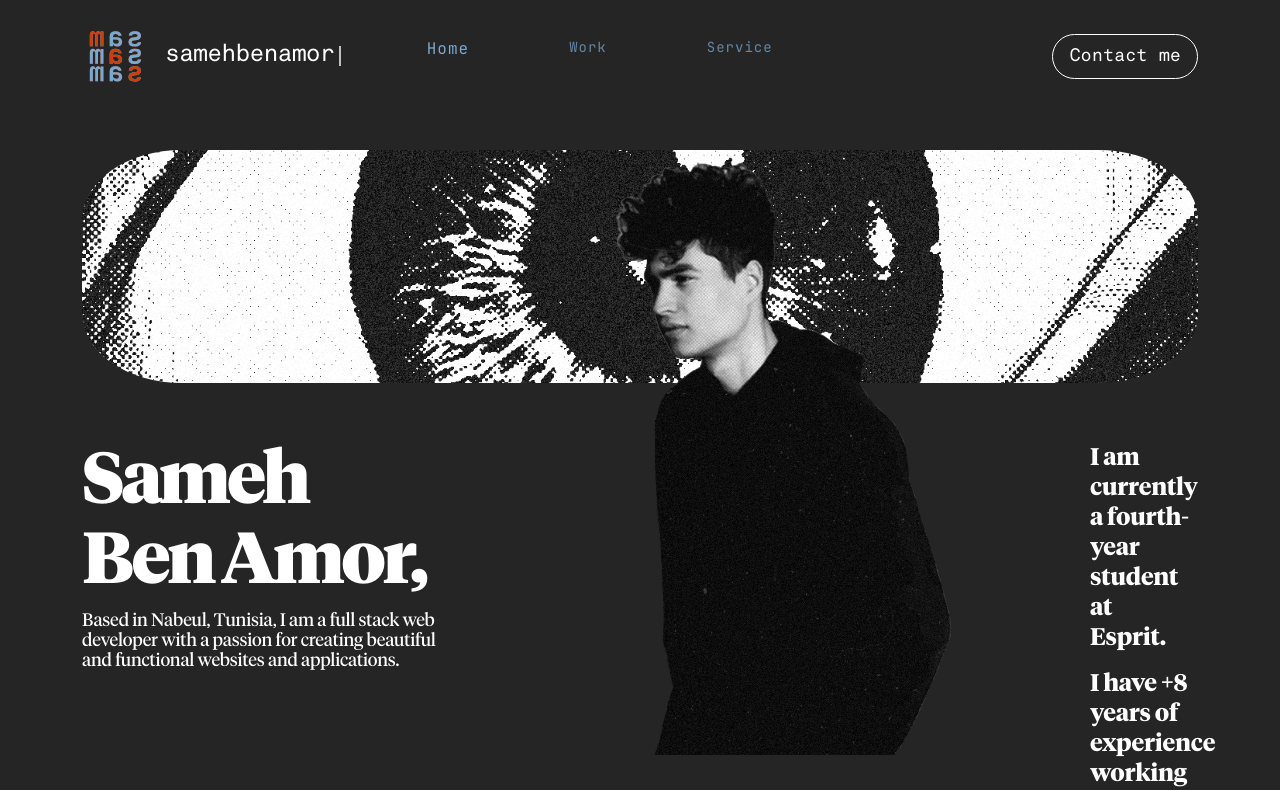
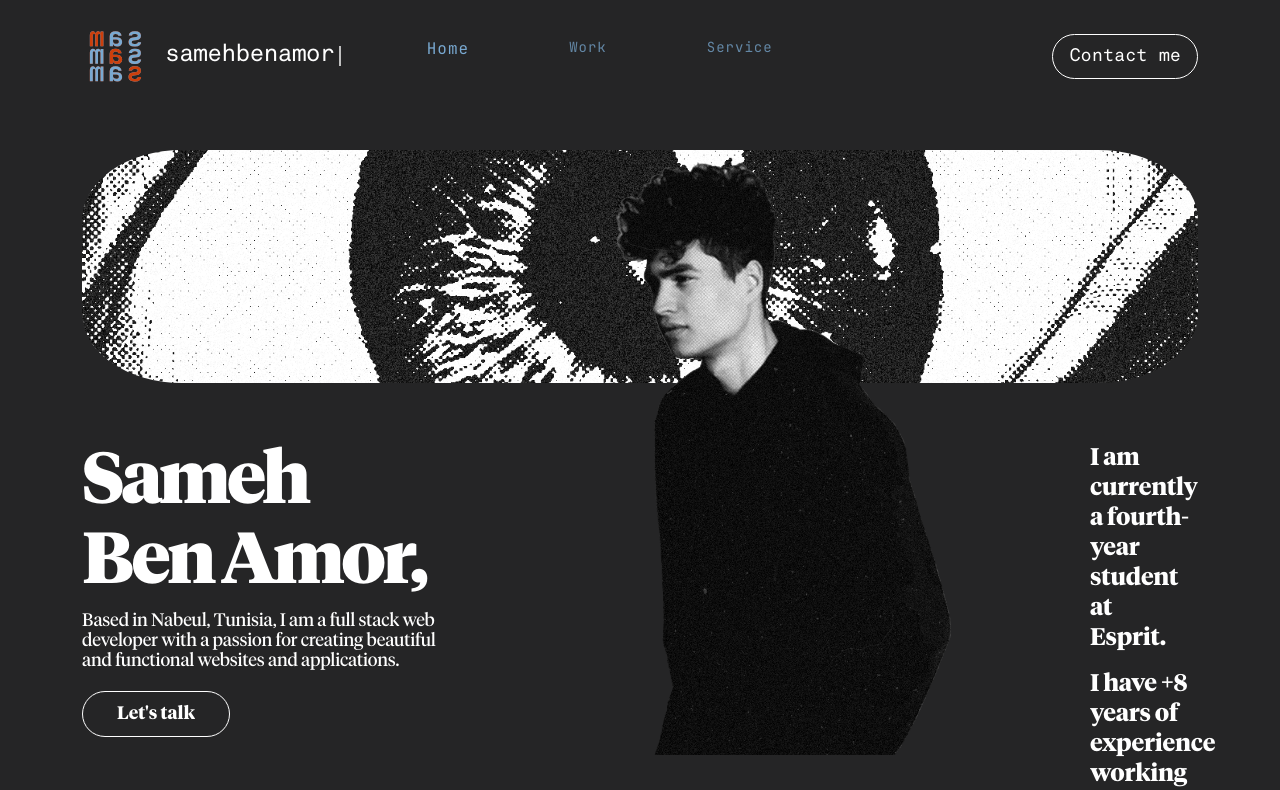
Before and after one commit to samehbenamor/secondpersonalportfolio, a React (Create React App) app: page / in a window 1280 px wide. Shown: the top 790 px of the page. Built offline with nearby package versions, Linux system fonts and the light colour scheme.

Commit message:
Almost done with the banner, added animations

```diff
--- a/package.json
+++ b/package.json
@@ -3,16 +3,20 @@
   "version": "0.1.0",
   "private": true,
   "dependencies": {
+    "@emotion/react": "^11.11.1",
     "@testing-library/jest-dom": "^5.16.5",
     "@testing-library/react": "^13.4.0",
     "@testing-library/user-event": "^13.5.0",
     "animate.css": "^4.1.1",
     "animate.css-react": "^1.1.0",
     "bootstrap": "^5.3.0",
+    "framer-motion": "^10.12.18",
     "react": "^18.2.0",
+    "react-awesome-reveal": "^4.2.5",
     "react-bootstrap": "^2.8.0",
     "react-dom": "^18.2.0",
     "react-scripts": "5.0.1",
+    "react-typewriter-effect": "^1.1.0",
     "web-vitals": "^2.1.4"
   },
   "scripts": {
--- a/src/App.css
+++ b/src/App.css
@@ -302,10 +302,6 @@ nav.navbar .navbar-toggler:focus {
 }
 
 
-.lift {
-  margin-top: 150px;
-}
-
 .currently {
   font-family: 'TiemposHeadline', monospace !important;
   font-weight: 700;
@@ -321,3 +317,72 @@ nav.navbar .navbar-toggler:focus {
 .gridsystemconfusing {
   margin-top: -200px;
 }
+
+.Diffbutt {
+  font-weight: 700;
+  color: #fff;
+  border: 1px solid #fff;
+  padding: 12px 34px;
+  margin-top: 20px;
+
+  font-size: 18px;
+
+	position: relative;
+	background-color: transparent;
+	transition: 0.3s ease-in-out;
+  border-radius: 9999px;
+}
+
+.Diffbutt span {
+  z-index: 1;
+}
+
+.Diffbutt::before {
+  content: "";
+  border-radius: 9999px;
+  position: absolute;
+  /*background-color: #fff;*/
+  background-color: transparent;
+  left: 0;
+  top: 0;
+  z-index: -1;
+  transition: 1s ease-in-out;
+}
+
+.Diffbutt:hover {
+  background-color: #cc3f0c;
+  animation-name: colorChange;
+  animation-duration: 2s;
+  animation-timing-function: ease-in-out;
+  animation-iteration-count: infinite;
+  animation-delay: 0.5s; /* Add a small delay before animation starts */
+}
+
+.Diffbutt:hover::before {
+  content: "";
+	width: 100%;
+	height: 100%;
+	position: absolute;
+  border-radius: 9999px;
+  animation-name: colorChange;
+  animation-duration: 2s;
+  animation-timing-function: ease-in-out;
+  animation-iteration-count: infinite;
+  animation-delay: 1.2s;
+}
+
+
+@keyframes colorChange {
+  0% {
+    /* Set color 1 */
+    background-color: #cc3f0c;
+  }
+  50% {
+    /* Set color 2 */
+    background-color: #79a9d1;
+  }
+  100% {
+    /* Set color 1 */
+    background-color: #cc3f0c;
+  }
+}
--- a/src/components/Banner.js
+++ b/src/components/Banner.js
@@ -1,11 +1,28 @@
 import { Container, Row, Col, Stack } from "react-bootstrap";
-import Nav from "react-bootstrap/Nav";
-import Navbar from "react-bootstrap/Navbar";
 import banner from '../assets/img/banner.png';
 import me from '../assets/img/me.png';
+import { motion } from "framer-motion";
 import { useState, useEffect } from "react";
+import Typewriter from "react-typewriter-effect";
 
 export const Banner = () => {
+    const Typewriter = ({ text, delay }) => {
+        const [currentText, setCurrentText] = useState('');
+        const [currentIndex, setCurrentIndex] = useState(0);
+
+        useEffect(() => {
+            if (currentIndex < text.length) {
+              const timeout = setTimeout(() => {
+                setCurrentText(prevText => prevText + text[currentIndex]);
+                setCurrentIndex(prevIndex => prevIndex + 1);
+              }, delay);
+
+              return () => clearTimeout(timeout);
+            }
+          }, [currentIndex, delay, text]);
+
+        return <span>{currentText}</span>;
+      };
 return (
     <section className="banner">
         <Container>
@@ -15,8 +32,14 @@ return (
                 </Col>
             </Row>
             <Row>
-                <Col className="nameandlastname" md={4}>
-                    Sameh<br></br>Ben Amor,
+            <Col className="nameandlastname" md={4}>
+            <motion.div
+        initial={{ opacity: 0, x: -100 }}
+        animate={{ opacity: 1, x: 0 }}
+        transition={{ duration: 1 }}
+    >
+            <Typewriter text="Sameh" delay={100} /><br></br><Typewriter text="Ben Amor," delay={100} />
+            </motion.div>
                 </Col>
                 <Col >
 
@@ -28,27 +51,43 @@ return (
             </Row>
             <Row>
                 <Col sm={4}  className="introduction">
-                Based in Nabeul, Tunisia, I am a full stack web developer with a passion for creating beautiful and functional websites and applications.
+                <Typewriter text="Based in Nabeul, Tunisia, I am a full stack web developer with a passion for creating beautiful and functional websites and applications." delay={10} />
+
                 <br></br>
-                <button>
-
+                <button className="Diffbutt">
+                   <span>
+                    Let's talk
+                   </span>
                 </button>
                 </Col>
                 <Col md={4}>
-                <img className="myphoto" src={me} alt="me" />
+                <motion.img
+      src={me}
+      alt="Image"
+      className="myphoto"
+      initial={{ opacity: 0 }}
+      animate={{ opacity: 1 }}
+      transition={{ duration: 0.5, delay: 1, ease: "easeIn" }}
+      whileHover={{ filter: "blur(3px)", opacity: 0.8 }}
+      whileTap={{ scale: 0.9 }}
+    />
+                <img hidden className="myphoto" src={me} alt="me" />
                 </Col>
 
             </Row>
 
             <Stack className="currently"/* gap is space between items*/>
                     <div className="p-2 ">
-                    I am currently a fourth-year student at Esprit.
+                    <Typewriter text="I am currently a fourth-year student at Esprit." delay={10} />
+
                     </div>
                     <div className="p-2">
-                    I have +8 years of experience working with Photoshop.
+                    <Typewriter text="I have +8 years of experience working with Photoshop." delay={10} />
+
                     </div>
                     <div className="p-2">
-                    I have +6 years of experience making music.
+                    <Typewriter text="I have +6 years of experience making music." delay={10} />
+
                     </div>
                 </Stack>
 
```
Also changed, not shown: 1 other file (tests, documents, lock files or other folders).
